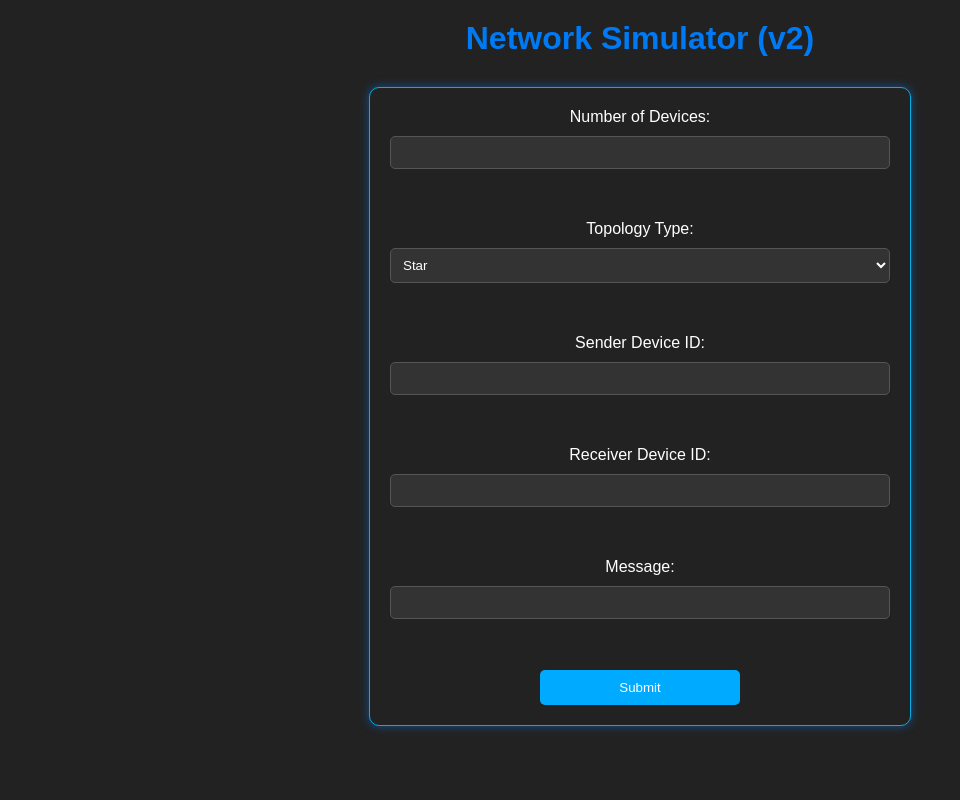
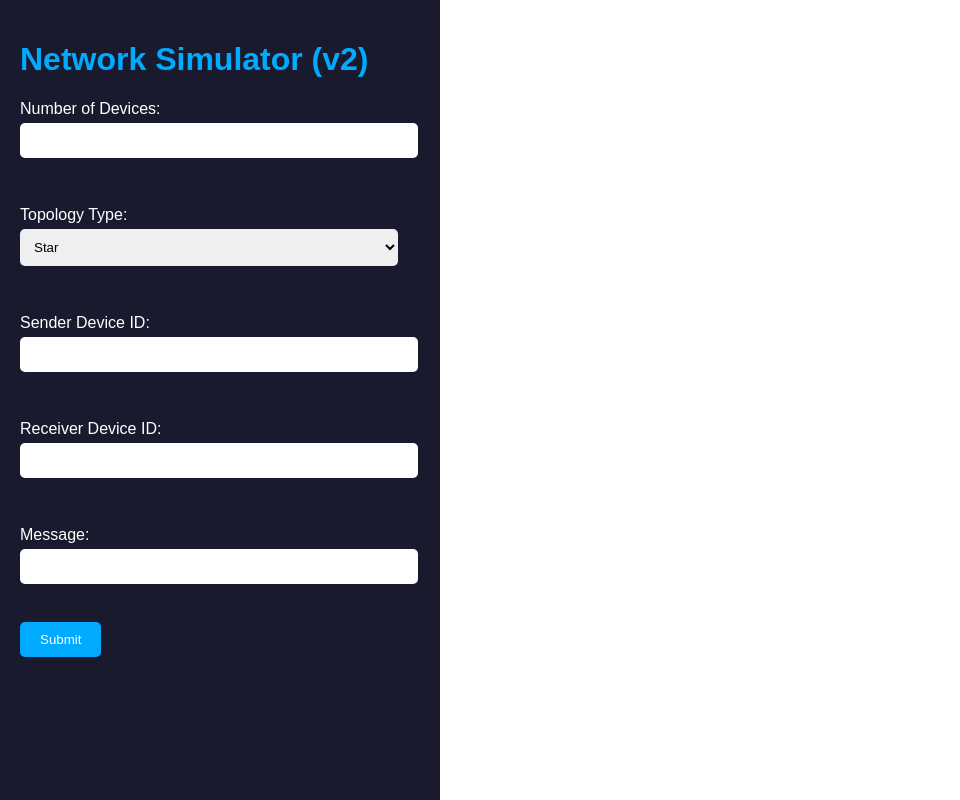
Before and after one commit to VPS010/network_simulator, a Flask app: page / in a window 1280 px wide. Shown: the whole page, without its empty margins (0-960 px from the left). Run offline with Flask 3, Linux system fonts and the light colour scheme.

Commit message:
frontend design

```diff
--- a/templates/index.html
+++ b/templates/index.html
@@ -1,13 +1,91 @@
-
 <!DOCTYPE html>
 <html>
 <head>
     <title>Network Topology Simulator</title>
-    <link rel="stylesheet" type="text/css" href="{{ url_for('static', filename='style.css') }}">
+    <style>
+        body {
+            margin: 0;
+            padding: 0;
+            font-family: Arial, sans-serif;
+            background-color: #f4f4f4;
+        }
+        .container {
+            display: flex;
+            height: 100vh;
+            overflow: hidden;
+        }
+        .form-container {
+            flex: 1;
+            background-color: #1a1a2e;
+            color: white;
+            padding: 20px;
+            box-sizing: border-box;
+            overflow: auto;
+        }
+        .form-container h1 {
+            color: #00aaff;
+        }
+        .form-container label {
+            display: block;
+            margin: 10px 0 5px;
+        }
+        .form-container input[type="number"],
+        .form-container input[type="text"],
+        .form-container select {
+            width: calc(100% - 22px);
+            padding: 10px;
+            margin-bottom: 20px;
+            border: none;
+            border-radius: 5px;
+        }
+        .form-container input[type="submit"] {
+            background-color: #00aaff;
+            color: white;
+            border: none;
+            padding: 10px 20px;
+            border-radius: 5px;
+            cursor: pointer;
+        }
+        .results-container {
+            flex: 2;
+            background-color: #ffffff;
+            color: #1a1a2e;
+            padding: 20px;
+            box-sizing: border-box;
+            overflow-y: auto;
+        }
+        .results-container h2 {
+            color: #00aaff;
+        }
+        .results-container img {
+            max-width: 100%;
+            height: auto;
+        }
+        .results-container ul {
+            list-style-type: none;
+            padding: 0;
+        }
+        .results-container ul li {
+            background-color: #e3f2fd;
+            padding: 10px;
+            margin-bottom: 5px;
+            border-radius: 5px;
+        }
+        .results-container .message-passing p {
+            background-color: #e3f2fd;
+            padding: 10px;
+            border-radius: 5px;
+            margin-bottom: 5px;
+        }
+        .error-message {
+            color: red;
+        }
+    </style>
 </head>
 <body>
     <div class="container">
-        <h1 class="title">Network Simulator (v2)</h1>
+        <div class="form-container">
+            <h1>Network Simulator (v2)</h1>
             <form method="POST" action="/">
                 <label for="num_devices">Number of Devices:</label>
                 <input type="number" id="num_devices" name="num_devices" required><br><br>
@@ -31,7 +109,9 @@
 
                 <input type="submit" class="btn" value="Submit">
             </form>
+        </div>
 
+        <div class="results-container">
             {% if plot_available %}
             <hr>
             <h2>Network Topology Graph:</h2>
@@ -59,5 +139,6 @@
             <p class="error-message">{{ error_message }}</p>
             {% endif %}
         </div>
+    </div>
 </body>
 </html>
```
Also changed, not shown: static/topology.png. Lines whose indentation alone changed are shown as unchanged.
